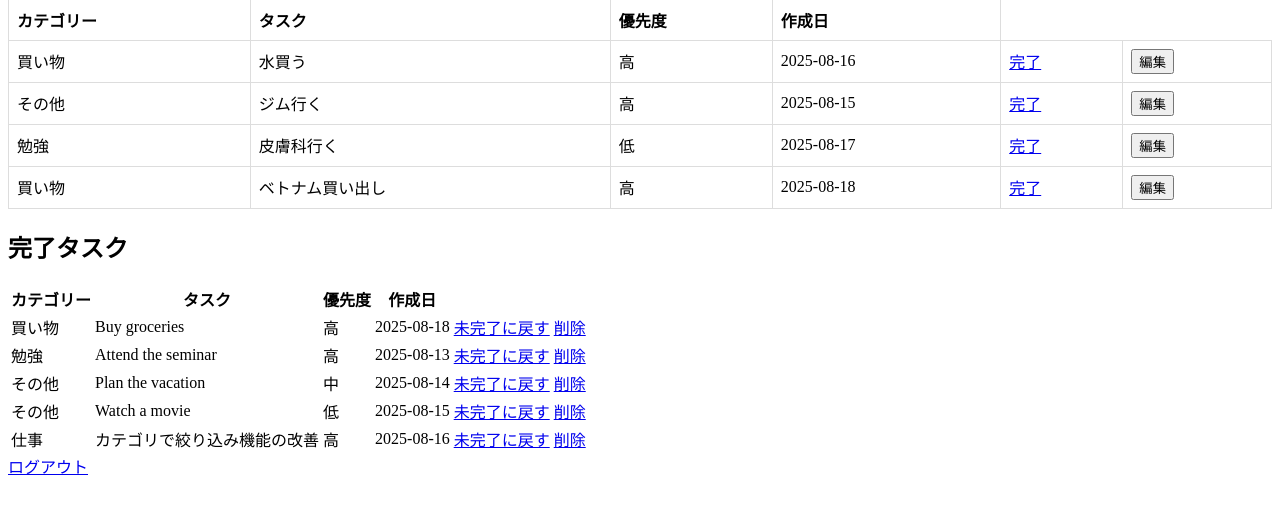
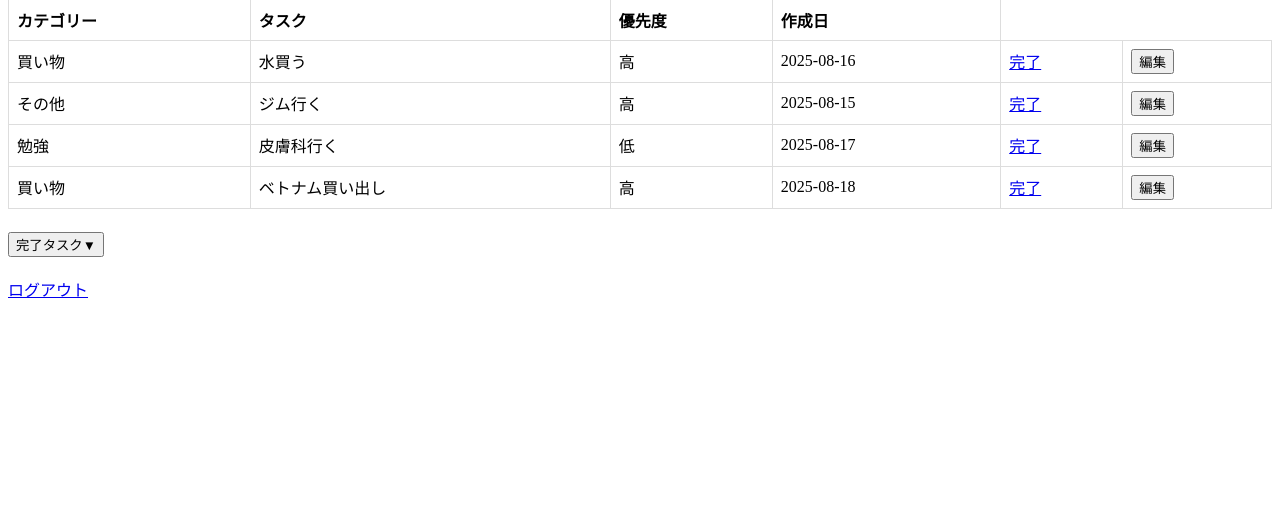
Before and after one commit to ushiushi05/todo_app_flask, a Flask app: page / in a window 1280 px wide. Shown: the part 240-754 px from the top of the page. Run offline with Flask 2, Linux system fonts and the light colour scheme; a user stored in the database is signed in; data comes from the database, SQL or seed files in the repository; both versions use the stored data as it was after the commit.

Commit message:
update task_status table

```diff
--- a/main.py
+++ b/main.py
@@ -165,7 +165,7 @@ def update_task(id):
         "date_created": current_date
         })
 
-@app.route("/toggle/<int:id>")
+@app.route("/toggle/<int:id>", methods=["POST"])
 @login_required
 def toggle(id):
     conn = sqlite3.connect(DB_PATH)
@@ -176,10 +176,25 @@ def toggle(id):
         new_status = 0 if task[0] == 1 else 1
         c.execute("UPDATE tasks SET is_done=? WHERE id=? AND user_id=?", (new_status, id, current_user.id))
         conn.commit()
+
+    c.execute("SELECT id, task, category, priority, date_created, is_done FROM tasks WHERE id=? AND user_id=?", (id, current_user.id))
+    row = c.fetchone()
     conn.close()
-    return redirect("/")
 
-@app.route("/delete/<int:id>")
+    task = {
+        "id": row[0],
+        "task": row[1],
+        "category": row[2],
+        "priority": row[3],
+        "date_created": row[4],
+        "is_done": row[5]
+    }
+    print("タスクの状態が更新されました:", task)
+    html = render_template("_task_row.html", task=task)
+    target_table_id = "compTable" if new_status == 1 else "todoTable"
+    return jsonify({"tr_html": html, "target_table_id": target_table_id})
+
+@app.route("/delete/<int:id>", methods=["POST"])
 @login_required
 def delete(id):
     conn = sqlite3.connect(DB_PATH)
@@ -187,7 +202,7 @@ def delete(id):
     c.execute("DELETE FROM tasks WHERE id=? AND user_id=?", (id, current_user.id))
     conn.commit()
     conn.close()
-    return redirect("/")
+    return "", 204
 
 @app.route("/register", methods=["GET", "POST"])
 def register():
--- a/templates/index.html
+++ b/templates/index.html
@@ -65,13 +65,8 @@
         </thead>
         <tbody>
             {% for task in active_tasks %}
-            <tr id="task-{{ task[0] }}"
-                class="task-item"
-                data-id="{{ task[0] }}"
-                data-task="{{ task[1] }}"
-                data-category="{{ task[3] }}"
-                data-priority="{{ task[4] }}"
-                data-created="{{ task[5] }}">
+            <tr id="task-{{ task[0] }}" class="task-item" data-id="{{ task[0] }}" data-task="{{ task[1] }}"
+                data-category="{{ task[3] }}" data-priority="{{ task[4] }}" data-created="{{ task[5] }}">
                 <td class="category" data-label="カテゴリー">{{ task[3] }}</td>
                 <td class="task" data-label="タスク">{{ task[1] }}</td>
                 <td class="priority" data-label="優先度">
@@ -81,8 +76,8 @@
                     {% endif %}
                 </td>
                 <td class="date_created" data-label="作成日">{{ task[5] }}</td>
-                <td><a href="/toggle/{{ task[0] }}">完了</a></td>
-                <td><button class="edit-btn">編集</button></td>
+                <td><a href="/toggle/{{ task[0] }}" class="btn btn-comp">完了</a></td>
+                <td><button class="btn btn-edit">編集</button></td>
             </tr>
             {% else %}
             <tr>
@@ -93,31 +88,34 @@
     </table>
 
     <script src="{{ url_for('static', filename='js/sort.js') }}"></script>
-    <h2>完了タスク</h2>
-    <table id="todoTable">
+    <h2>
+        <button id="taskComp" class="accordion-btn">完了タスク▼</button>
+    </h2>
+
+    <table id="compTable" class="task-table" style="display: none;">
         <thead>
             <tr class="sortable">
-                <th data-type="string">カテゴリー</th>
-                <th data-type="string">タスク</th>
-                <th data-type="number">優先度</th>
-                <th data-type="date">作成日</th>
+                <th data-sort="category">カテゴリー</th>
+                <th data-sort="task">タスク</th>
+                <th data-sort="priority">優先度</th>
+                <th data-sort="created">作成日</th>
             </tr>
         </thead>
         <tbody>
             {% for task in completed_tasks %}
-            <tr class="task-item" data-category="{{ task[3] }}" data-priority="{{ task[4] }}"
-                data-created="{{ task[5] }}">
-                <td>{{ task[3] }}</td>
-                <td>{{ task[1] }}</td>
-                <td>
+            <tr id="task-{{ task[0] }}" class="task-item" data-id="{{ task[0] }}" data-task="{{ task[1] }}"
+                data-category="{{ task[3] }}" data-priority="{{ task[4] }}" data-created="{{ task[5] }}">
+                <td class="category" data-label="カテゴリー">{{ task[3] }}</td>
+                <td class="task" data-label="タスク">{{ task[1] }}</td>
+                <td class="priority" data-label="優先度">
                     {% if task[4] == 1 %}高
                     {% elif task[4] == 2 %}中
                     {% else %}低
                     {% endif %}
                 </td>
-                <td>{{ task[5] }}</td>
-                <td><a href="/toggle/{{ task[0] }}">未完了に戻す</a></td>
-                <td><a href="/delete/{{ task[0] }}">削除</a></td>
+                <td class="date_created" data-label="作成日">{{ task[5] }}</td>
+                <td><a href="/toggle/{{ task[0] }}" class="btn btn-back">未完了に戻す</a></td>
+                <td><a href="/delete/{{ task[0] }}" class="btn btn-del">削除</a></td>
             </tr>
             {% else %}
             <tr>
@@ -126,6 +124,7 @@
             {% endfor %}
         </tbody>
     </table>
+    <script src="{{ url_for('static', filename='js/accordion.js') }}"></script>
     <a href="/logout">ログアウト</a>
 
     <div id="editModal" class="modal">
@@ -149,11 +148,12 @@
                     <option value="2">中</option>
                     <option value="3">低</option>
                 </select><br>
-                <button type="submit">保存</button>
+                <button type="submit" id="editSubmit" class="btn">保存</button>
             </form>
         </div>
     </div>
     <script src="{{ url_for('static', filename='js/modal.js') }}"></script>
+    <script src="{{ url_for('static', filename='js/taskUpdate.js') }}"></script>
 </body>
 
 </html>
```
Also changed, not shown: static/js/taskUpdate.js (added, +59 -0 lines), templates/_task_row.html (added, +19 -0 lines), todo.db.
